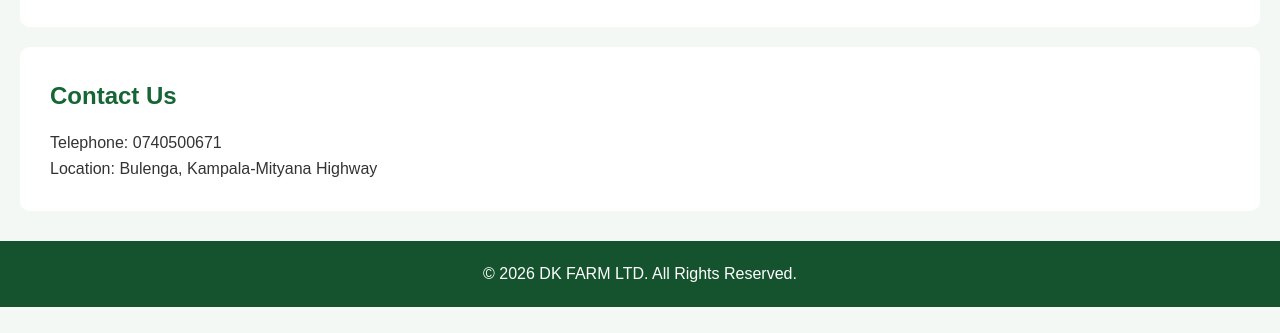
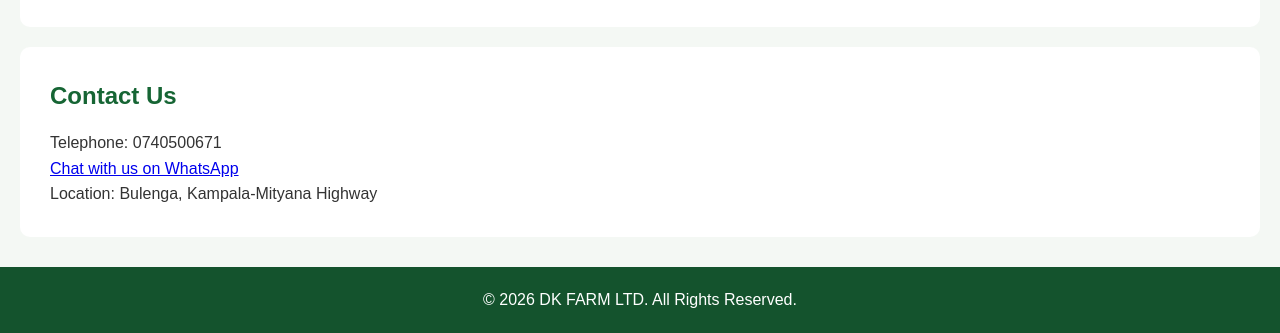
Before and after one commit to kakoozadavis0179/DK-FARM-WEBSITE, a plain HTML site: page index.html in a window 1280 px wide. Shown: the part 956-1289 px from the top of the page. Before the commit the page ends 1263 px from the top, so only its background shows below. Drawn offline with Linux system fonts and the light colour scheme.

Commit message:
Add WhatsApp chat link to contact section

```diff
--- a/index.html
+++ b/index.html
@@ -63,6 +63,9 @@
 <section id="contact">
     <h2>Contact Us</h2>
     <p>Telephone: 0740500671</p>
+    <a href="https://wa.me/256740500671" target="_blank">
+    Chat with us on WhatsApp
+    </a>
     <p>Location: Bulenga, Kampala-Mityana Highway</p>
 </section>
 
```
